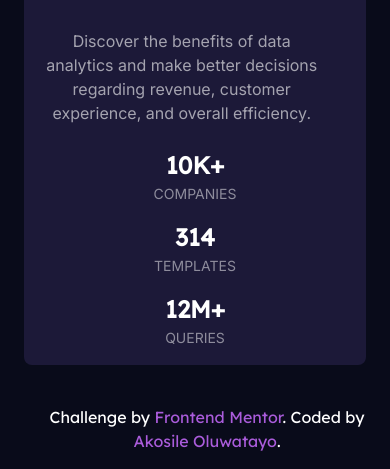
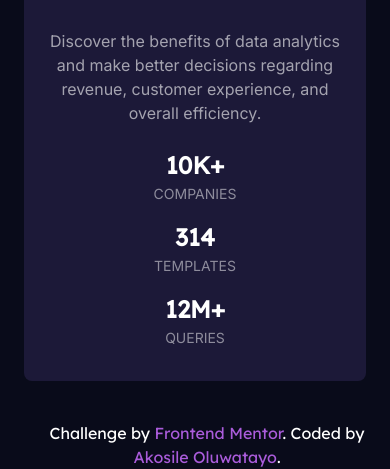
Before and after one commit to Tboss09/Frontendmentors-challenge, a website: page public/index.html in a window 390 px wide. Shown: the part 403-872 px from the top of the page. Drawn offline with Linux system fonts and the light colour scheme.

Commit message:
Update:changed breakpoint from phone to laptop

```diff
--- a/public/index.html
+++ b/public/index.html
@@ -34,14 +34,14 @@
           Get <span class="text-span"> insights</span> that help your business
           grow.
         </h1>
-        <p class="font-secondary text-base lg:text-sm pb-6 px-2 w-11/12 lg:leading-6  text-white text-opacity-60">
+        <p class="font-secondary text-base lg:text-sm pb-6 px-2 lg:w-11/12 lg:leading-6  text-white text-opacity-60">
           Discover the benefits of data analytics and make better decisions
           regarding revenue, customer experience, and overall efficiency.
         </p>
 
         <!--* Header Ends Starts here-->
           <div class="text-white uppercase" >
-<div class="xs:flex xs:justify-between px-5 lg:w-11/12 lg:pt-10 lg:text-sm">
+<div class="xs:flex xs:justify-between px-5 pb-4 lg:w-11/12 lg:pt-10 lg:text-sm">
 
           <div class="pb-4 ">
             <span class="figure">10k+</span>
```
